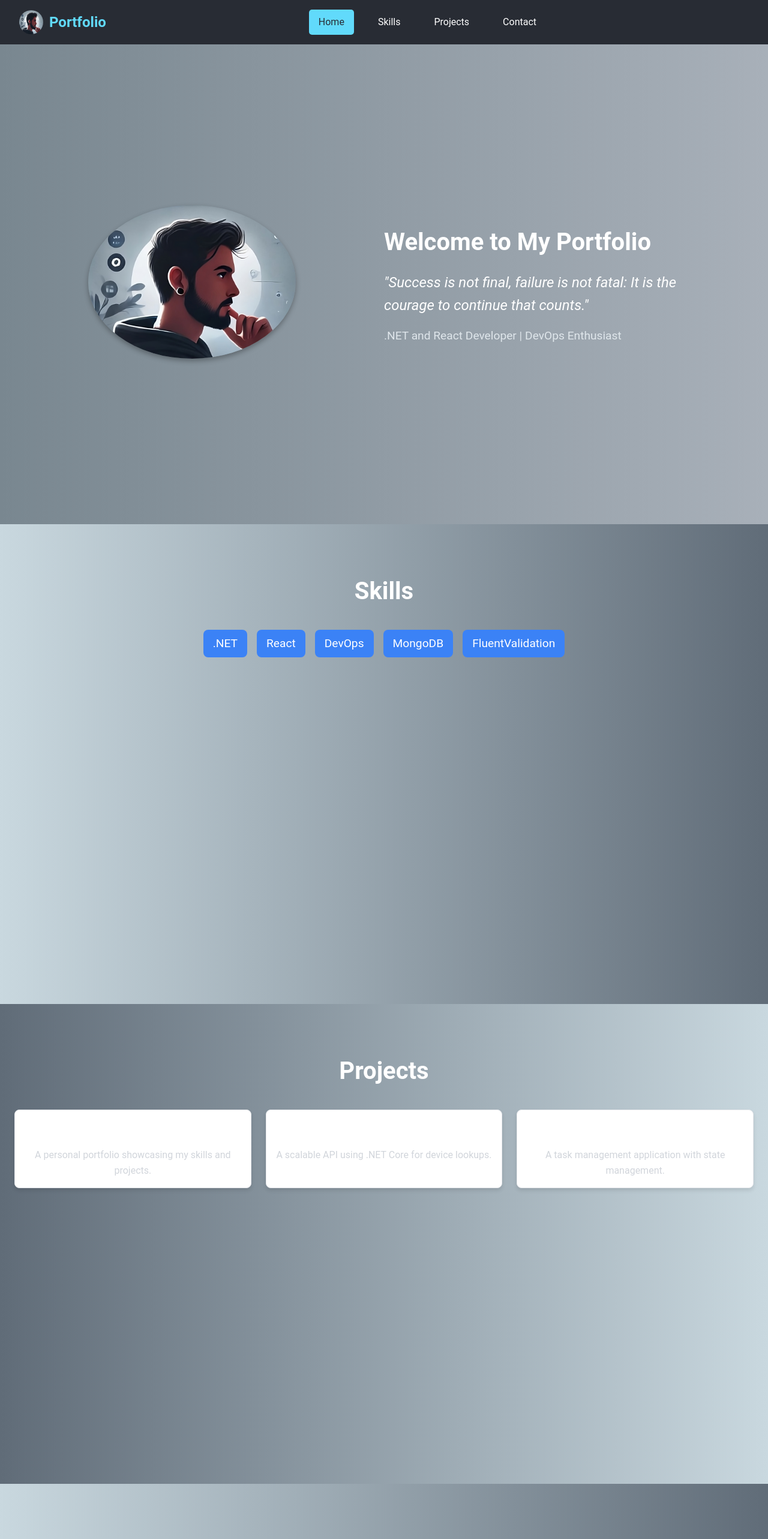
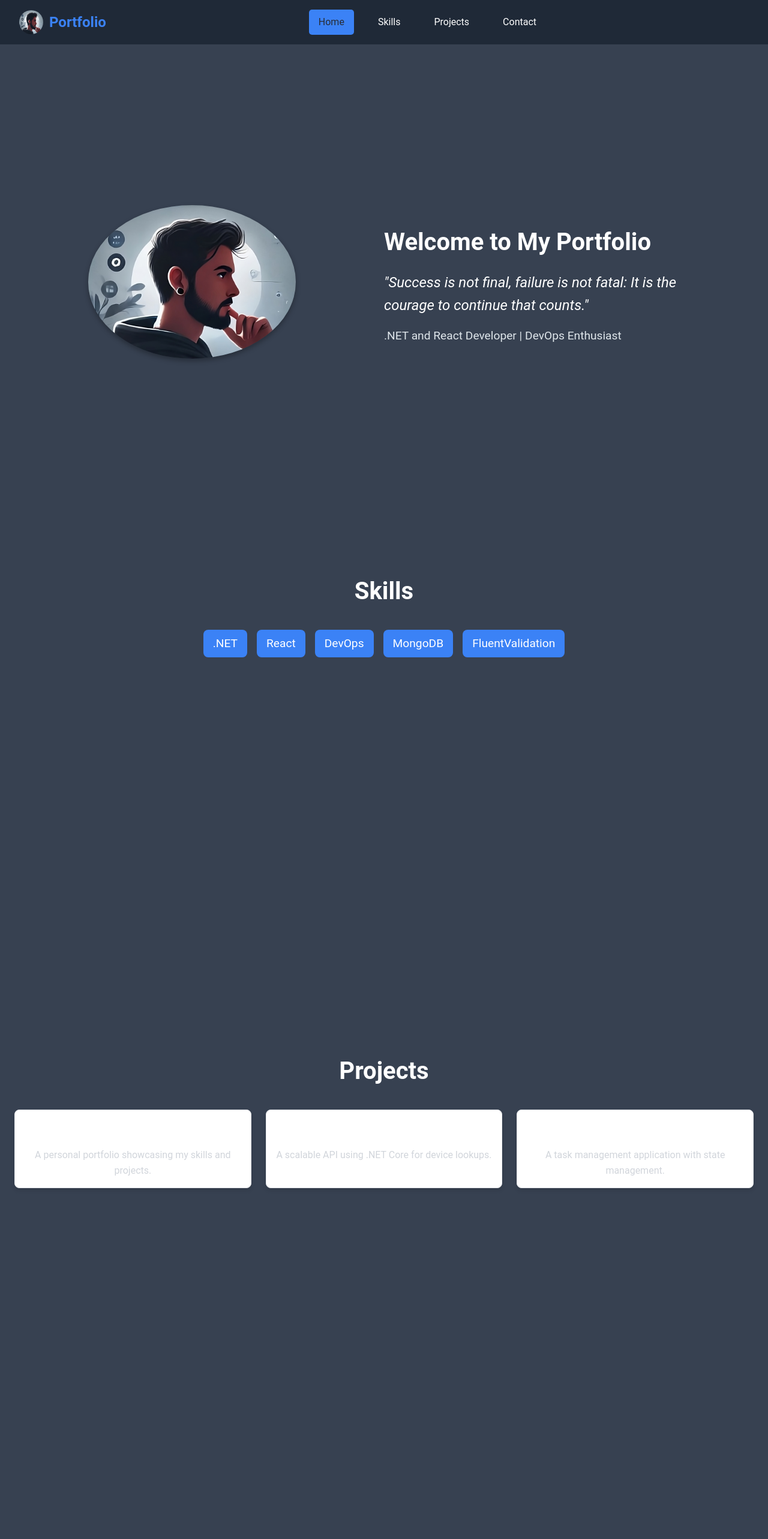
Before and after one commit to Mr-Brown-Rafi/Portifolio, a React (Create React App) app: page / in a window 1280 px wide. Shown: the top 2566 px of the page at 60% size. Built offline with nearby package versions, Linux system fonts and the light colour scheme.

Commit message:
adjusted css in all sections

```diff
--- a/src/styles/Contact.css
+++ b/src/styles/Contact.css
@@ -1,6 +1,7 @@
 .contact {
   padding: 5rem 1.5rem;
-  background: linear-gradient(to left, #606c78 0%, #c9d8df 100%);
+  /* background: linear-gradient(to left, #606c78 0%, #c9d8df 100%); */
+  background: var(--secondary-bg);
   color: var(--primary-text);
   text-align: center;
 }
--- a/src/styles/Footer.css
+++ b/src/styles/Footer.css
@@ -1,6 +1,6 @@
 .footer {
     padding: 1rem;
-    background-color: #41576e;
+    background-color: var(--primary-bg);
     color: var(--primary-text);
     text-align: center;
     color: white;
--- a/src/styles/Hero.css
+++ b/src/styles/Hero.css
@@ -3,7 +3,8 @@
   align-items: center;
   justify-content: center;
   height: 100vh; /* Full viewport height */
-  background: linear-gradient(to right, #798790, #a8b0b9); /* Background gradient */
+  /* background: linear-gradient(to right, #798790, #a8b0b9);  Background gradient */
+  background:  var(--secondary-bg);
   color: white;
   padding: 2rem;
 }
--- a/src/styles/Navbar.css
+++ b/src/styles/Navbar.css
@@ -3,7 +3,8 @@
     justify-content: space-between;
     align-items: center;
     padding: 1rem 2rem;
-    background-color: #282c34;
+    /* background-color: #282c34; */
+    background:  var(--primary-bg);
     color: white;
     position: sticky;
     top: 0;
@@ -13,7 +14,7 @@
   .navbar .portfolio-name {
     font-size: 1.5rem;
     font-weight: bold;
-    color: #61dafb;
+    color: var(--highlight);
   }
 
   .nav-links {
@@ -32,12 +33,12 @@
   }
 
   .nav-links a:hover {
-    background-color: #61dafb;
+    background-color: var(--highlight);
     color: #282c34;
   }
 
   .nav-links a.active {
-    background-color: #61dafb;
+    background-color: var(--highlight);
     color: #282c34;
   }
 
--- a/src/styles/Projects.css
+++ b/src/styles/Projects.css
@@ -2,7 +2,8 @@
     min-height: 100vh;
     padding: 5rem 1.5rem;
     /* background-color: var(--primary-bg); */
-    background: linear-gradient(to right, #606c78 0%, #c9d8df 100%);
+    /* background: linear-gradient(to right, #606c78 0%, #c9d8df 100%); */
+    background:  var(--secondary-bg);
     color: var(--primary-text);
     text-align: center;
   }
--- a/src/styles/Skills.css
+++ b/src/styles/Skills.css
@@ -2,7 +2,8 @@
     min-height: 100vh;
     padding: 5rem 1.5rem;
     /* background-color: var(--secondary-bg); */
-    background: linear-gradient(to left, #606c78 0%, #c9d8df 100%);
+    /*background: linear-gradient(to left, #606c78 0%, #c9d8df 100%);*/
+    background: var(--secondary-bg);
     color: var(--primary-text);
     text-align: center;
   }
```
